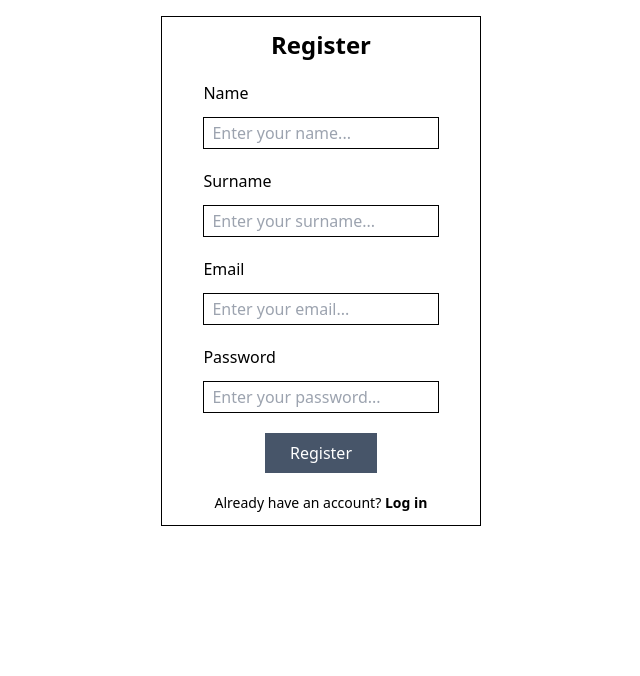
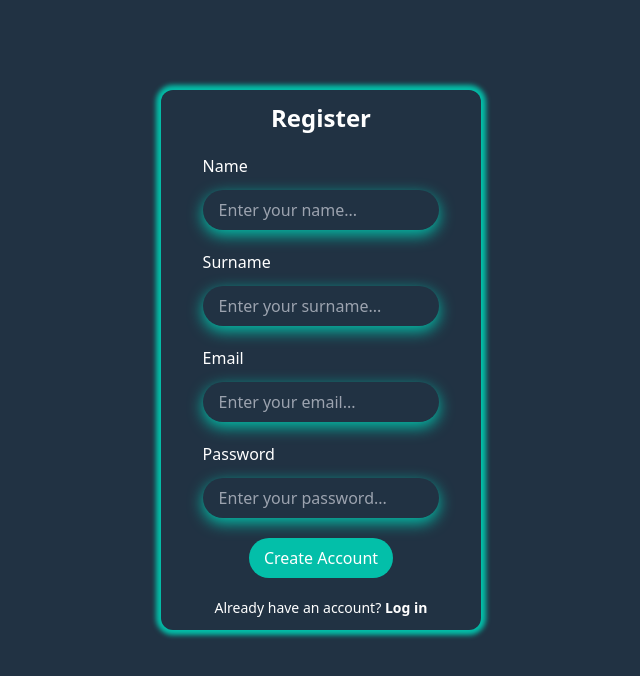
Before and after one commit to gevorg-moviex/zustand-favourites, a React (Vite) app: page /register in a window 1280 px wide. Shown: the top 676 px of the page, without its empty margins (319-959 px from the left). Built offline with nearby package versions, Linux system fonts and the light colour scheme.

Commit message:
Adding login and register pages

```diff
--- a/data.js
+++ b/data.js
@@ -165,7 +165,7 @@ const categories = {
         },
         {
             id: 24,
-            imageUrl: "https://auto.am/static/offers/3066321/s-9ca73828c483b8b8171532635e13316e.jpg",
+            imageUrl: "https://auto.am/static/offers/3061668/m-e321dd65496a7714e7b6966dbac7b5d7.jpg",
             title: "Volkswagen iD.6",
             date: 2022,
             price: "$ 27.500",
--- a/package.json
+++ b/package.json
@@ -12,7 +12,6 @@
   "dependencies": {
     "react": "^18.3.1",
     "react-dom": "^18.3.1",
-    "react-router-dom": "^6.26.2",
     "zustand": "^5.0.0-rc.2"
   },
   "devDependencies": {
@@ -27,6 +26,7 @@
     "eslint-plugin-react-refresh": "^0.4.9",
     "globals": "^15.9.0",
     "postcss": "^8.4.47",
+    "react-router-dom": "^6.26.2",
     "tailwindcss": "^3.4.11",
     "vite": "^5.4.1"
   }
--- a/src/App.jsx
+++ b/src/App.jsx
@@ -7,11 +7,16 @@ import { Routes, Route } from 'react-router-dom'
 import { Navigate } from 'react-router-dom'
 import Layout from './Pages/layout'
 import TopAnnouncements from './Components/Top_Announcements/top'
-import Some from './Components/ss'
+import UrgentSale from './Components/Urgent_Sale/urgent'
+import OffersFromDealers from './Components/Offers_From_Dealers/dealers'
+import { useLocation } from 'react-router-dom'
 
 function App() {
   const {removeBookmark, addBookmark} = useBookmarkStore();
   const [active, setActive] = useState([])
+  const { pathname } = useLocation();
+
+  const isAuthPage = pathname === '/login' || pathname === '/register';
 
   const handleBookmark = (item) => {
     if (active.includes(item.id)){
@@ -25,20 +30,22 @@ function App() {
 
   return (
     <>
+      <div className={`min-h-screen ${isAuthPage ? 'bg-[#213243]' : 'bg-white'} transition-all duration-[0.9s]`}>
         <Routes>
-            <Route path="/" element={<Navigate to="/login" />} />
-            <Route path="/login" element={<Login />} />
-            <Route path="/register" element={<Register />} />
-            <Route path="/mardatar" element={<Layout actived1={active} setActived1={setActive} />}>
-                <Route index element={<TopAnnouncements handleBookmarked={handleBookmark} isActive={active} />} /> {/* Renders TopAnnouncements at /mardatar */}
-            </Route>
-            <Route path="/bernatar" element={<Some />} />
+          <Route path="/" element={<Navigate to="/login" />} />
+          <Route path="/login" element={<Login />} />
+          <Route path="/register" element={<Register />} />
+          <Route path="/topAnnouncements" element={<Layout actived1={active} setActived1={setActive} />}>
+            <Route index element={<TopAnnouncements handleBookmarked={handleBookmark} isActive={active} />} />
+          </Route>
+          <Route path="/urgentSale" element={<Layout actived1={active} setActived1={setActive} />}>
+            <Route path='/urgentSale' element={<UrgentSale handleBookmarked={handleBookmark} isActive={active} />} />
+          </Route>
+          <Route path="/offersFromDealers" element={<Layout actived1={active} setActived1={setActive} />}>
+            <Route path='/offersFromDealers' element={<OffersFromDealers handleBookmarked={handleBookmark} isActive={active} />} />
+          </Route>
         </Routes>
-
-      {/* <Navbar actived={active} setActived={setActive}/>
-      <TopAnnouncements handleBookmarked={handleBookmark} isActive={active} />
-      <UrgentSale handleBookmarked={handleBookmark} isActive={active} />
-      <OffersFromDealers handleBookmarked={handleBookmark} isActive={active} /> */}
+      </div>
     </>
   )
 }
--- a/src/Components/ss.jsx
+++ /dev/null
@@ -1,5 +0,0 @@
-export default function Some(){
-    return (
-        <h1>sdasdasda</h1>
-    )
-}
--- a/src/Pages/layout.jsx
+++ b/src/Pages/layout.jsx
@@ -1,8 +1,8 @@
 import { Outlet } from "react-router-dom";
 import Navbar from "../Components/Navbar/navbar";
 
-export default function Layout({ actived1, setActived1, children }) {
-    return ( // Add return statement here
+export default function Layout({ actived1, setActived1 }) {
+    return (
         <>
             <Navbar actived={actived1} setActived={setActived1} />
             <Outlet />
--- a/src/Pages/login.jsx
+++ b/src/Pages/login.jsx
@@ -6,6 +6,7 @@ export default function Login() {
     const navigate = useNavigate()
     const [email, setEmail] = useState("");
     const [password, setPassword] = useState("");
+    const [errorMessage, setErrorMessage] = useState("")
 
     function handleGetInfo(e){
         e.preventDefault()
@@ -13,30 +14,30 @@ export default function Login() {
 
         const user = info.filter(user => user.userEmail === email && user.userPassword === password )
 
-        console.log(user);
-
         if (user.length > 0){
-            navigate("/mardatar")
+            navigate("/topAnnouncements")
         }else{
-            alert("sxal");
+            setErrorMessage("Incorrect email or password!")
         }
     }
 
     return (
-        <div className="p-4 flex justify-center ">
+        <div className="p-4 flex justify-center h-[80vh] items-center">
             <form onSubmit={handleGetInfo}>
-                <div className="flex flex-col justify-center items-center gap-5 border border-black border-solid p-3 w-80">
+                <div className="flex flex-col justify-center py-10 items-center rounded-xl gap-5 border border-black border-solid p-3 w-80 shadow-custom-2-shadow bg-[#213243] text-white ">
                     <h1 className="text-2xl font-bold">Login</h1>
                     <div className="flex flex-col gap-3 w-4/5">
                         <label htmlFor="email">Email</label>
-                        <input autoComplete="current-password" type="text" id="email" placeholder="Enter your email..." onChange={e => setEmail(e.target.value)} className="border border-solid border-black h-8 px-2" />
+                        <input autoComplete="current-password" type="text" id="email" placeholder="Enter your email..." onChange={e => setEmail(e.target.value)} className="bg-transparent rounded-full outline-none shadow-inputsShadow h-8 px-4 py-[20px]" />
+                        {errorMessage && <p className="text-red-500">{errorMessage}</p>}
                     </div>
                     <div className="flex flex-col gap-3 w-4/5">
                         <label htmlFor="password">Password</label>
-                        <input autoComplete="current-password" type="password" id="password" placeholder="Enter your password..." onChange={e => setPassword(e.target.value)} className="border border-solid border-black h-8 px-2" />
+                        <input autoComplete="current-password" type="password" id="password" placeholder="Enter your password..." onChange={e => setPassword(e.target.value)} className="bg-transparent rounded-full outline-none shadow-inputsShadow h-8 px-4 py-[20px]" />
+                        {errorMessage && <p className="text-red-500">{errorMessage}</p>}
                     </div>
-                    <button type="submit" className="w-28 bg-slate-600 text-white py-2">Log in</button>
-                    <p className="text-sm">Don`t have an account? <b className="cursor-pointer hover:border-b-2 border-blue-500 pb-[2px]"><Link to="/register">Register</Link></b></p>
+                    <button type="submit" className="w-28 rounded-full bg-[#03BFA9] outline-none border-none text-white py-2">Log in</button>
+                    <p className="text-sm">Don`t have an account? <b className="cursor-pointer hover:border-b-2 border-[#03BFA9] pb-[2px]"><Link to="/register">Register</Link></b></p>
                 </div>
             </form>
         </div>
--- a/src/Pages/register.jsx
+++ b/src/Pages/register.jsx
@@ -37,32 +37,33 @@ export default function Register() {
     const handleSubmit = (e) => {
         e.preventDefault();
         saveInfo();
+        const info = JSON.parse(localStorage.getItem("info") || [])
         navigate('/login');
     };
 
     return (
-        <div className="p-4 flex justify-center ">
+        <div className="p-4 flex justify-center items-center h-[90vh]">
             <form onSubmit={handleSubmit}>
-                <div className="flex flex-col justify-center items-center gap-5 border border-black border-solid p-3 w-80">
+                <div className="flex flex-col justify-center items-center gap-5 p-3 w-80 shadow-custom-2-shadow bg-[#213243] text-white rounded-xl">
                     <h1 className="text-2xl font-bold">Register</h1>
                     <div className="flex flex-col gap-3 w-4/5">
                         <label htmlFor="name">Name</label>
-                        <input autoComplete="current-password" type="text" id="name" placeholder="Enter your name..." onChange={e => setName(e.target.value)} className="border border-solid border-black h-8 px-2"/>
+                        <input autoComplete="current-password" type="text" id="name" placeholder="Enter your name..." onChange={e => setName(e.target.value)} className="bg-transparent rounded-full outline-none shadow-inputsShadow h-8 px-4 py-[20px]"/>
                     </div>
                     <div className="flex flex-col gap-3 w-4/5">
                         <label htmlFor="surname">Surname</label>
-                        <input autoComplete="current-password" type="text" id="surname" placeholder="Enter your surname..." onChange={e => setSurname(e.target.value)} className="border border-solid border-black h-8 px-2" />
+                        <input autoComplete="current-password" type="text" id="surname" placeholder="Enter your surname..." onChange={e => setSurname(e.target.value)} className="bg-transparent rounded-full outline-none shadow-inputsShadow h-8 px-4 py-[20px]" />
                     </div>
                     <div className="flex flex-col gap-3 w-4/5">
                         <label htmlFor="email">Email</label>
-                        <input autoComplete="current-password" type="text" id="email" placeholder="Enter your email..." onChange={e => setEmail(e.target.value)} className="border border-solid border-black h-8 px-2" />
+                        <input autoComplete="current-password" type="text" id="email" placeholder="Enter your email..." onChange={e => setEmail(e.target.value)} className="bg-transparent rounded-full outline-none shadow-inputsShadow h-8 px-4 py-[20px]" />
                     </div>
                     <div className="flex flex-col gap-3 w-4/5">
                         <label htmlFor="password">Password</label>
-                        <input autoComplete="current-password" type="password" id="password" placeholder="Enter your password..." onChange={e => setPassword(e.target.value)} className="border border-solid border-black h-8 px-2" />
+                        <input autoComplete="current-password" type="password" id="password" placeholder="Enter your password..." onChange={e => setPassword(e.target.value)} className="bg-transparent rounded-full outline-none shadow-inputsShadow h-8 px-4 py-[20px]" />
                     </div>
-                    <button type="submit" className="w-28 bg-slate-600 text-white py-2">Register</button>
-                    <p className="text-sm">Already have an account? <b className="cursor-pointer hover:border-b-2 border-blue-500 pb-[2px]"><Link to="/login">Log in</Link></b></p>
+                    <button type="submit" className="w-36 rounded-full bg-[#03BFA9] outline-none border-none text-white py-2">Create Account</button>
+                    <p className="text-sm">Already have an account? <b className="cursor-pointer hover:border-b-2 border-[#03BFA9] pb-[2px]"><Link to="/login">Log in</Link></b></p>
                 </div>
             </form>
         </div>
--- a/tailwind.config.js
+++ b/tailwind.config.js
@@ -13,6 +13,11 @@ export default {
       },
       boxShadow: {
         'customShadow': '0 3px 8px rgba(0, 0, 0, 0.24)',
+        "custom-2-shadow": "0 0 5px 5px #03BFA9",
+        "inputsShadow": "#03BFA9 0px 5px 15px;"
+      },
+      backgroundImage: {
+        'custom-gradient': 'linear-gradient(90deg, rgba(63, 108, 251, 1) 21%, rgba(252, 70, 107, 1) 100%)',
       },
     },
   },
```
Also changed, not shown: src/Components/Navbar/navbar.jsx (+8 -10 lines), 1 other file (tests, documents, lock files or other folders).
